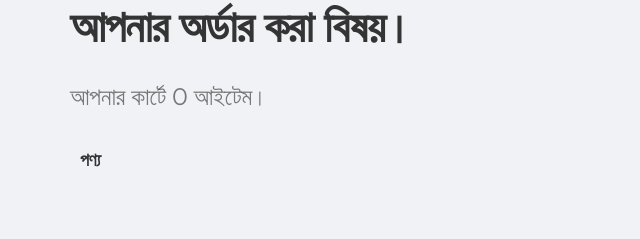
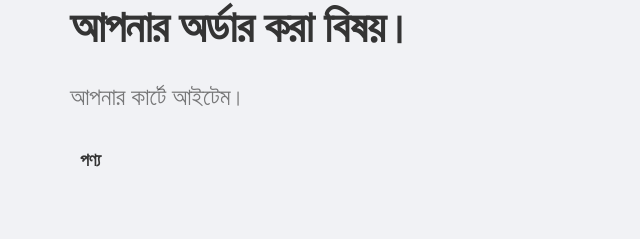
Before and after one commit to kseniia90/TestTask-VN, a plain HTML site: page cart.html in a window 1280 px wide. Shown: the part 158-397 px from the top of the page, 0-640 px from the left. Drawn offline with Linux system fonts and the light colour scheme; files whose address does not match are found by name.

Commit message:
fix linlk

```diff
--- a/cart.html
+++ b/cart.html
@@ -63,7 +63,7 @@
             <section class="text-block">
                 <div class="cart container">
                     <h2 class="title">আপনার অর্ডার করা বিষয়।</h2>
-                    <p>আপনার কার্টে <span class="item-count">0</span> আইটেম।</p>
+                    <p>আপনার কার্টে <span class="item-count"></span> আইটেম।</p>
                     <div class="shopping-cart__table">
                         <div class="shopping-cart__table__head">
                             <div class="shopping-cart__table__row table__head">
```
Also changed, not shown: index.html (+1 -1 lines).
